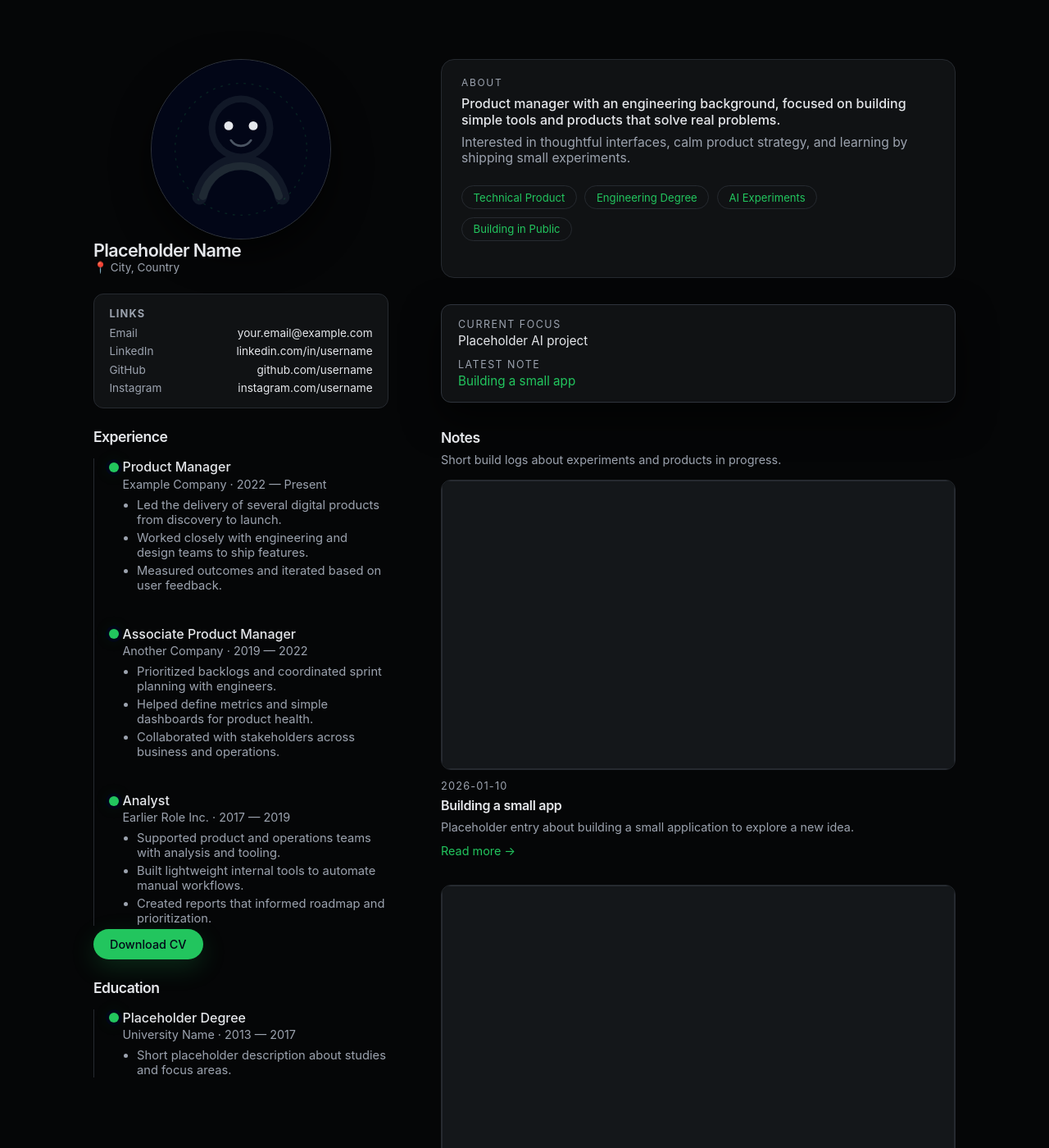
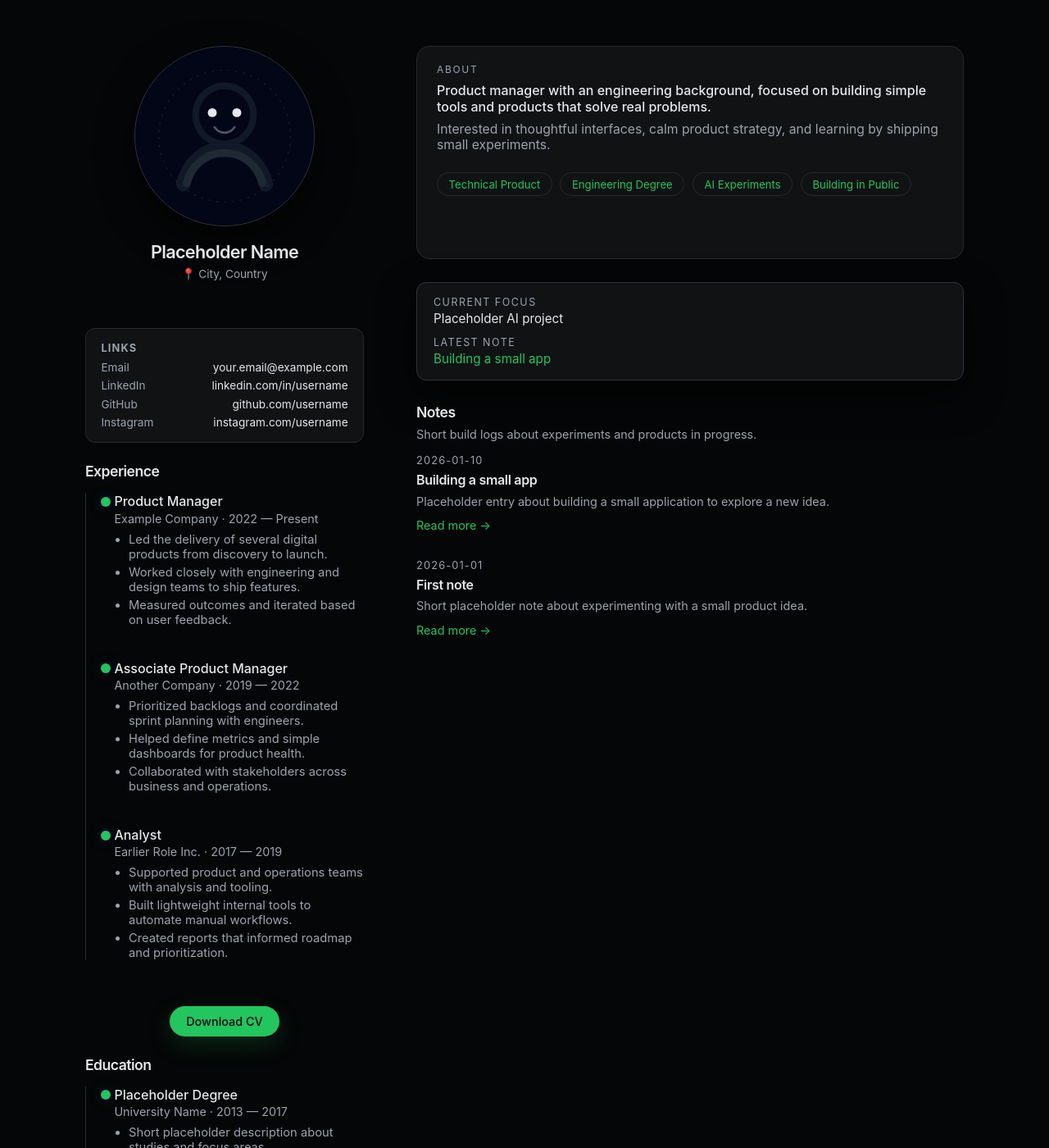
Before and after one commit to domagojpoljancic/personal-page, a Jekyll site: the page built from index.md, in a window 1280 px wide and 1400 px high. Shown: the whole window at 82% size. Built offline with Jekyll 4.4.1, drawn with Linux system fonts in a browser that asks for light colours; some of the changed text lies outside the part shown.

Commit message:
Layout fixes: align Links/Focus, center profile, CV spacing, 3 education entries, notes without cover, note page order and typography
Made-with: Cursor

```diff
--- a/assets/styles.css
+++ b/assets/styles.css
@@ -38,41 +38,53 @@ body.site {
 }
 
 .site-main {
-  display: flex;
-  justify-content: center;
-  padding: var(--section-spacing) var(--spacing);
+  display: block;
+  padding: 0;
 }
 
 .page {
   width: 100%;
 }
 
-/* Page grid: centered, sidebar + main */
+/* Stable two-column grid */
 .container {
-  max-width: 1100px;
+  max-width: 1120px;
   margin: 0 auto;
+  padding: 56px 24px 80px;
   display: grid;
-  grid-template-columns: 360px 1fr;
+  grid-template-columns: 340px minmax(0, 1fr);
   gap: 64px;
-  padding: 0 var(--spacing);
 }
 
 .sidebar {
   position: sticky;
-  top: 80px;
+  top: 40px;
 }
 
-.sidebar > * + * {
-  margin-top: 24px;
+.sidebar-stack {
+  display: flex;
+  flex-direction: column;
+  gap: 24px;
 }
 
-.main > * + * {
-  margin-top: 32px;
+.main-stack {
+  display: flex;
+  flex-direction: column;
+  gap: 28px;
 }
 
-/* Avatar: centered in sidebar */
+/* Profile block: align first card row with main column */
+.profile-wrap {
+  min-height: 260px;
+  margin-bottom: 18px;
+  display: flex;
+  flex-direction: column;
+  align-items: center;
+}
+
 .avatar-wrap {
   width: 100%;
+  margin-bottom: 18px;
 }
 
 .avatar {
@@ -87,6 +99,11 @@ body.site {
   box-shadow: var(--shadow-soft);
 }
 
+.name-block {
+  text-align: center;
+  margin-bottom: 16px;
+}
+
 .profile-name {
   margin: 0;
   font-size: 1.35rem;
@@ -96,8 +113,18 @@ body.site {
 
 .profile-location {
   margin: 0;
+  margin-top: 6px;
   font-size: 0.85rem;
   color: var(--text-muted);
+}
+
+/* Align first card in main with Links (same min-height as profile-wrap) */
+.intro-card {
+  min-height: 260px;
+  padding: 1.25rem 1.5rem;
+  border-radius: var(--radius-lg);
+  background: var(--bg-elevated);
+  border: 1px solid var(--border-subtle);
 }
 
 /* Sections (inside sidebar/main: no large padding) */
@@ -119,12 +146,6 @@ body.site {
   color: var(--text-muted);
 }
 
-.intro-card {
-  padding: 1.25rem 1.5rem;
-  border-radius: var(--radius-lg);
-  background: var(--bg-elevated);
-  border: 1px solid var(--border-subtle);
-}
 
 .hero-headline {
   font-size: 1.1rem;
@@ -231,6 +252,11 @@ body.site {
   transition: transform 0.12s ease-out, box-shadow 0.12s ease-out, background 0.12s ease-out;
 }
 
+.cv-button {
+  margin-top: 12px;
+  align-self: center;
+}
+
 .btn-primary:hover {
   transform: translateY(-1px);
   box-shadow: 0 18px 40px var(--accent-soft);
@@ -276,6 +302,7 @@ body.site {
 .timeline {
   position: relative;
   margin-top: 0.75rem;
+  margin-bottom: 20px;
   padding-left: 1.75rem;
   border-left: 1px solid var(--border-subtle);
 }
@@ -360,13 +387,6 @@ body.site {
   display: block;
   aspect-ratio: 16 / 9;
   object-fit: cover;
-}
-
-.note-cover-placeholder {
-  width: 100%;
-  aspect-ratio: 16 / 9;
-  background: var(--bg-soft);
-  border: 1px solid var(--border-subtle);
 }
 
 .note-meta {
@@ -457,24 +477,36 @@ a:hover {
   text-decoration: underline;
 }
 
-/* ARTICLE PAGE */
+/* ARTICLE / NOTE PAGE */
 .post {
   width: 100%;
   padding-bottom: 4rem;
 }
 
-.article {
-  max-width: 720px;
+.post-layout {
+  max-width: 760px;
   margin: 0 auto;
   padding: 0 var(--spacing);
   font-size: 18px;
-  line-height: 1.7;
+  line-height: 1.75;
   color: var(--text);
+}
+
+.post-back-link {
+  display: inline-block;
+  margin-bottom: 1.25rem;
+  font-size: 0.9rem;
+  color: var(--text-muted);
+  text-decoration: none;
+}
+
+.post-back-link:hover {
+  color: var(--accent);
 }
 
 .post-cover-wrap,
 .post-cover-placeholder {
-  margin: 0 0 1.5rem;
+  margin: 1.25rem 0 1.5rem;
   border-radius: var(--radius-md);
   overflow: hidden;
   background: var(--bg-soft);
@@ -521,11 +553,11 @@ a:hover {
 
 .post-content {
   font-size: 18px;
-  line-height: 1.7;
+  line-height: 1.75;
 }
 
 .post-content p {
-  margin: 0 0 1.2rem;
+  margin: 0 0 1.25rem;
 }
 
 .post-content a {
@@ -629,7 +661,7 @@ body.site.post-page {
 }
 
 .article-footer-fixed-inner {
-  max-width: 720px;
+  max-width: 760px;
   margin: 0 auto;
   display: flex;
   flex-wrap: wrap;
@@ -655,15 +687,11 @@ body.site.post-page {
   .container {
     grid-template-columns: 1fr;
     gap: 32px;
+    padding: 32px 24px 48px;
   }
 
   .sidebar {
     position: static;
-  }
-
-  .sidebar > * + *,
-  .main > * + * {
-    margin-top: 24px;
   }
 
   .avatar {
@@ -680,7 +708,7 @@ body.site.post-page {
     margin-top: 48px;
   }
 
-  .article {
+  .post-layout {
     font-size: 17px;
   }
 
--- a/index.md
+++ b/index.md
@@ -6,113 +6,134 @@ title: Home
 <div class="page">
   <div class="container">
     <aside class="sidebar">
-      <div class="avatar-wrap">
-        <img class="avatar" src="{{ '/assets/profile.svg' | relative_url }}" alt="Profile" width="220" height="220">
-      </div>
-      <h1 class="profile-name">Placeholder Name</h1>
-      <p class="profile-location">📍 City, Country</p>
+      <div class="sidebar-stack">
+        <div class="profile-wrap">
+          <div class="avatar-wrap">
+            <img class="avatar" src="{{ '/assets/profile.svg' | relative_url }}" alt="Profile" width="220" height="220">
+          </div>
+          <div class="name-block">
+            <h1 class="profile-name">Placeholder Name</h1>
+            <p class="profile-location">📍 City, Country</p>
+          </div>
+        </div>
 
-      <div class="links-card">
-        <h2 class="links-title">Links</h2>
-        <ul class="links-list">
-          <li><span class="links-label">Email</span><a href="mailto:your.email@example.com">your.email@example.com</a></li>
-          <li><span class="links-label">LinkedIn</span><a href="https://linkedin.com/in/username">linkedin.com/in/username</a></li>
-          <li><span class="links-label">GitHub</span><a href="https://github.com/username">github.com/username</a></li>
-          <li><span class="links-label">Instagram</span><a href="https://instagram.com/username">instagram.com/username</a></li>
-        </ul>
-      </div>
+        <div class="links-card">
+          <h2 class="links-title">Links</h2>
+          <ul class="links-list">
+            <li><span class="links-label">Email</span><a href="mailto:your.email@example.com">your.email@example.com</a></li>
+            <li><span class="links-label">LinkedIn</span><a href="https://linkedin.com/in/username">linkedin.com/in/username</a></li>
+            <li><span class="links-label">GitHub</span><a href="https://github.com/username">github.com/username</a></li>
+            <li><span class="links-label">Instagram</span><a href="https://instagram.com/username">instagram.com/username</a></li>
+          </ul>
+        </div>
 
-      <section class="section experience">
-        <h2 class="section-title">Experience</h2>
-        <div class="timeline">
-          {% for role in site.data.experience %}
+        <section class="section experience">
+          <h2 class="section-title">Experience</h2>
+          <div class="timeline">
+            {% for role in site.data.experience %}
+              <div class="timeline-item">
+                <div class="timeline-marker"></div>
+                <div class="timeline-content">
+                  <h3 class="timeline-role">{{ role.title }}</h3>
+                  <p class="timeline-meta">{{ role.company }} · {{ role.dates }}</p>
+                  <ul class="timeline-bullets">
+                    {% for bullet in role.bullets %}
+                      <li>{{ bullet }}</li>
+                    {% endfor %}
+                  </ul>
+                </div>
+              </div>
+            {% endfor %}
+          </div>
+        </section>
+
+        <a class="btn-primary cv-button" href="{{ '/cv.pdf' | relative_url }}">Download CV</a>
+
+        <section class="section education">
+          <h2 class="section-title">Education</h2>
+          <div class="timeline">
             <div class="timeline-item">
               <div class="timeline-marker"></div>
               <div class="timeline-content">
-                <h3 class="timeline-role">{{ role.title }}</h3>
-                <p class="timeline-meta">{{ role.company }} · {{ role.dates }}</p>
+                <h3 class="timeline-role">Placeholder Degree</h3>
+                <p class="timeline-meta">University Name · 2013 — 2017</p>
                 <ul class="timeline-bullets">
-                  {% for bullet in role.bullets %}
-                    <li>{{ bullet }}</li>
-                  {% endfor %}
+                  <li>Short placeholder description about studies and focus areas.</li>
                 </ul>
               </div>
             </div>
-          {% endfor %}
-        </div>
-      </section>
-
-      <a class="btn-primary" href="{{ '/cv.pdf' | relative_url }}">Download CV</a>
-
-      <section class="section education">
-        <h2 class="section-title">Education</h2>
-        <div class="timeline">
-          <div class="timeline-item">
-            <div class="timeline-marker"></div>
-            <div class="timeline-content">
-              <h3 class="timeline-role">Placeholder Degree</h3>
-              <p class="timeline-meta">University Name · 2013 — 2017</p>
-              <ul class="timeline-bullets">
-                <li>Short placeholder description about studies and focus areas.</li>
-              </ul>
+            <div class="timeline-item">
+              <div class="timeline-marker"></div>
+              <div class="timeline-content">
+                <h3 class="timeline-role">Another Degree</h3>
+                <p class="timeline-meta">Another University · 2010 — 2013</p>
+                <ul class="timeline-bullets">
+                  <li>Placeholder description for second entry.</li>
+                </ul>
+              </div>
+            </div>
+            <div class="timeline-item">
+              <div class="timeline-marker"></div>
+              <div class="timeline-content">
+                <h3 class="timeline-role">Certificate</h3>
+                <p class="timeline-meta">Institution · 2008 — 2010</p>
+                <ul class="timeline-bullets">
+                  <li>Short placeholder for third education entry.</li>
+                </ul>
+              </div>
             </div>
           </div>
-        </div>
-      </section>
+        </section>
+      </div>
     </aside>
 
     <main class="main">
-      <div class="intro-card">
-        <p class="intro-eyebrow">About</p>
-        <p class="intro-lede">
-          Product manager with an engineering background, focused on building simple tools and products that solve real problems.
-        </p>
-        <p class="hero-bio">
-          Interested in thoughtful interfaces, calm product strategy, and learning by shipping small experiments.
-        </p>
-        <div class="chips">
-          <span class="chip">Technical Product</span>
-          <span class="chip">Engineering Degree</span>
-          <span class="chip">AI Experiments</span>
-          <span class="chip">Building in Public</span>
+      <div class="main-stack">
+        <div class="intro-card">
+          <p class="intro-eyebrow">About</p>
+          <p class="intro-lede">
+            Product manager with an engineering background, focused on building simple tools and products that solve real problems.
+          </p>
+          <p class="hero-bio">
+            Interested in thoughtful interfaces, calm product strategy, and learning by shipping small experiments.
+          </p>
+          <div class="chips">
+            <span class="chip">Technical Product</span>
+            <span class="chip">Engineering Degree</span>
+            <span class="chip">AI Experiments</span>
+            <span class="chip">Building in Public</span>
+          </div>
         </div>
+
+        <div class="status-card">
+          <p class="status-label">Current focus</p>
+          <p class="status-value">Placeholder AI project</p>
+          <p class="status-label">Latest note</p>
+          {% assign latest = site.posts | first %}
+          <p class="status-value">
+            {% if latest %}
+              <a href="{{ latest.url | relative_url }}">{{ latest.title }}</a>
+            {% else %}
+              —
+            {% endif %}
+          </p>
+        </div>
+
+        <section class="section notes" id="notes">
+          <h2 class="section-title">Notes</h2>
+          <p class="section-intro">Short build logs about experiments and products in progress.</p>
+          <div class="notes-grid">
+            {% for post in site.posts limit:5 %}
+              <article class="note-card">
+                <div class="note-meta">{{ post.date | date: "%Y-%m-%d" }}</div>
+                <h3 class="note-title"><a href="{{ post.url | relative_url }}">{{ post.title }}</a></h3>
+                <p class="note-excerpt">{{ post.excerpt | default: post.content | strip_html | truncatewords: 20 }}</p>
+                <a class="note-read" href="{{ post.url | relative_url }}">Read more →</a>
+              </article>
+            {% endfor %}
+          </div>
+        </section>
       </div>
-
-      <div class="status-card">
-        <p class="status-label">Current focus</p>
-        <p class="status-value">Placeholder AI project</p>
-        <p class="status-label">Latest note</p>
-        {% assign latest = site.posts | first %}
-        <p class="status-value">
-          {% if latest %}
-            <a href="{{ latest.url | relative_url }}">{{ latest.title }}</a>
-          {% else %}
-            —
-          {% endif %}
-        </p>
-      </div>
-
-      <section class="section notes" id="notes">
-        <h2 class="section-title">Notes</h2>
-        <p class="section-intro">Short build logs about experiments and products in progress.</p>
-        <div class="notes-grid">
-          {% for post in site.posts limit:5 %}
-            <article class="note-card">
-              <a href="{{ post.url | relative_url }}" class="note-cover-link">
-                {% if post.cover %}
-                  <img class="note-cover" src="{{ post.cover | relative_url }}" alt="">
-                {% else %}
-                  <div class="note-cover-placeholder" role="img" aria-label="Placeholder"></div>
-                {% endif %}
-              </a>
-              <div class="note-meta">{{ post.date | date: "%Y-%m-%d" }}</div>
-              <h3 class="note-title"><a href="{{ post.url | relative_url }}">{{ post.title }}</a></h3>
-              <p class="note-excerpt">{{ post.excerpt | default: post.content | strip_html | truncatewords: 20 }}</p>
-              <a class="note-read" href="{{ post.url | relative_url }}">Read more →</a>
-            </article>
-          {% endfor %}
-        </div>
-      </section>
     </main>
   </div>
 
```
Also changed, not shown: _layouts/post.html (+10 -8 lines), assets/images/note-placeholder.svg (added).
